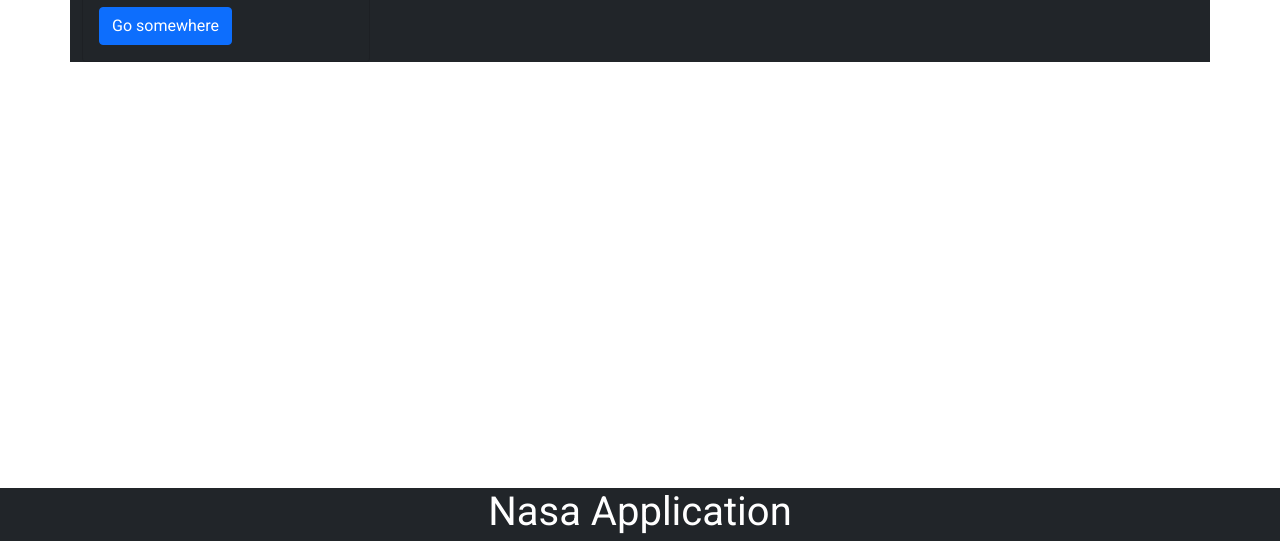
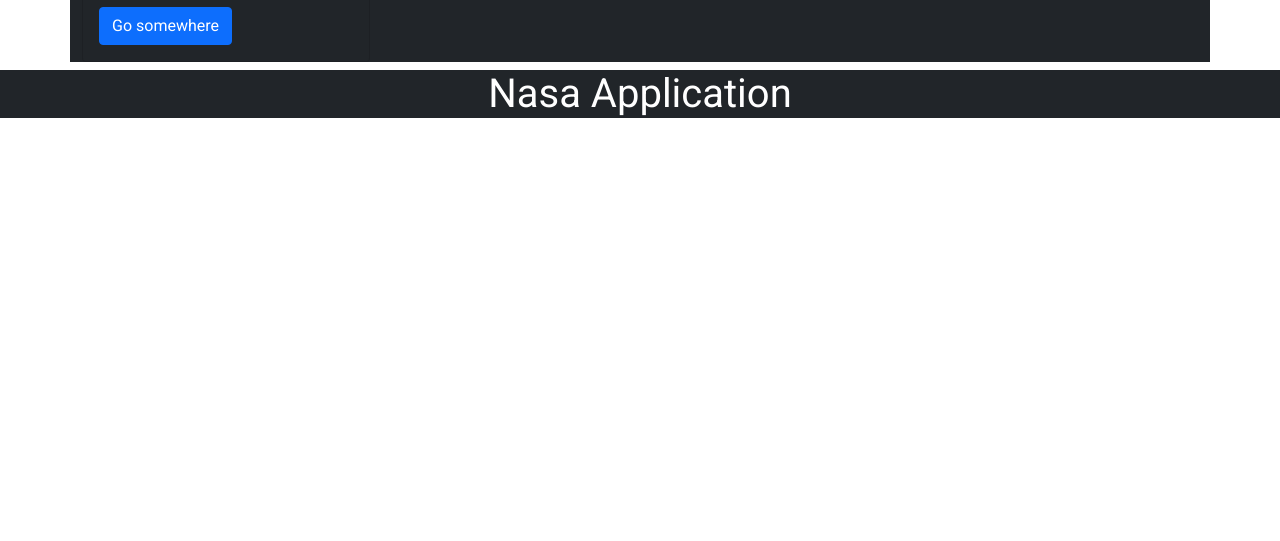
Before and after one commit to krcpr007/ReactJs-Nasa-App, a React (Create React App) app: page /mars in a window 1280 px wide. Shown: the part 256-797 px from the top of the page. Built offline with nearby package versions, Linux system fonts and the light colour scheme; no server answers.

Commit message:
style changed

```diff
--- a/src/components/Footer.tsx
+++ b/src/components/Footer.tsx
@@ -3,9 +3,9 @@ import React from 'react'
 function Footer() {
     return (
 
-         <div className='footer fixed-bottom bg-dark text-white text-center'>
+         <footer  className='footer bg-dark mt-2 text-white text-center'>
              <h1>Nasa Application</h1>
-         </div>
+         </footer>
     )
 }
 
```
